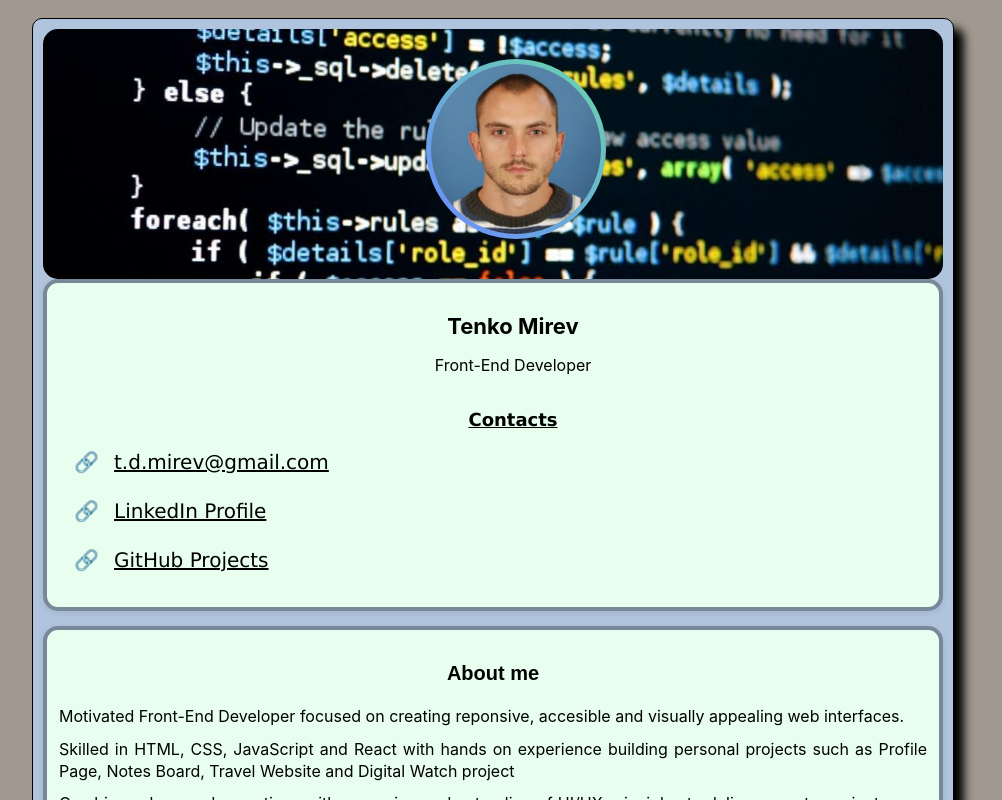
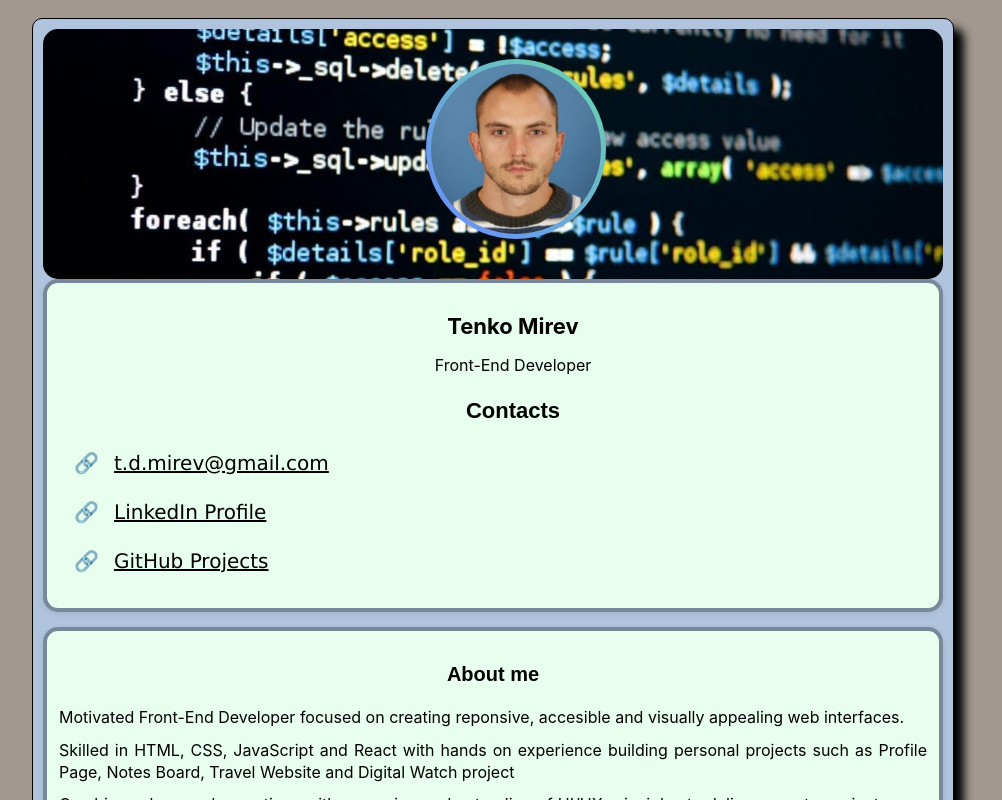
Before and after one commit to TMirev/profile-project, a React (Vite) app: page / in a window 1280 px wide. Shown: the top 800 px of the page, without its empty margins (147-1149 px from the left). Built offline with nearby package versions, Linux system fonts and the light colour scheme.

Commit message:
Link changes and topic adjustmen

```diff
--- a/src/Card.jsx
+++ b/src/Card.jsx
@@ -17,9 +17,12 @@ function Card({ children }) {
                 <ul className="contact-list">
                     <h1>Tenko Mirev</h1>
                     <p>Front-End Developer</p>
+                    <h3>Contacts</h3>
+
+
 
                     <div className="contact-links">
-                        <h3>Contacts</h3>
+
                         <a href="mailto:t.d.mirev@gmail.com">t.d.mirev@gmail.com</a>
                         <br />
 
--- a/src/index.css
+++ b/src/index.css
@@ -78,7 +78,8 @@ h2 {
 
 h3 {
   text-align: center;
-  font-size: 18px;
+  font-family: "Poppins", sans-serif;
+  font-size: 22px;
 }
 
 p {
```
Also changed, not shown: 1 other file (tests, documents, lock files or other folders).
